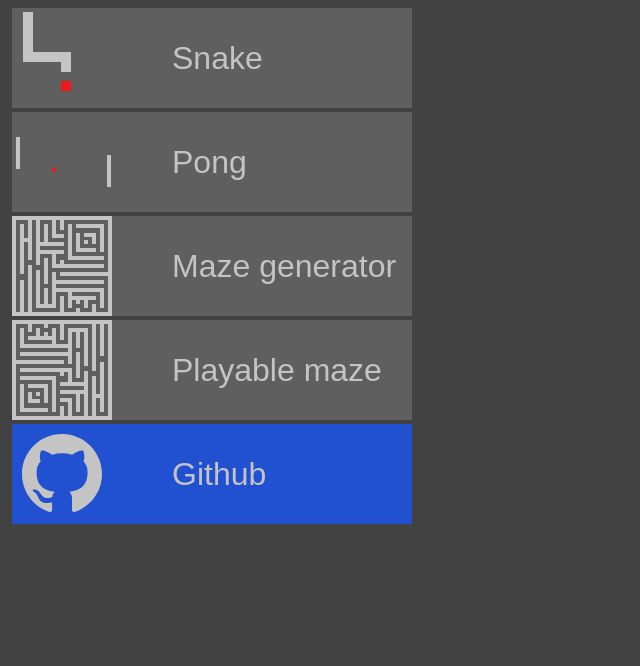
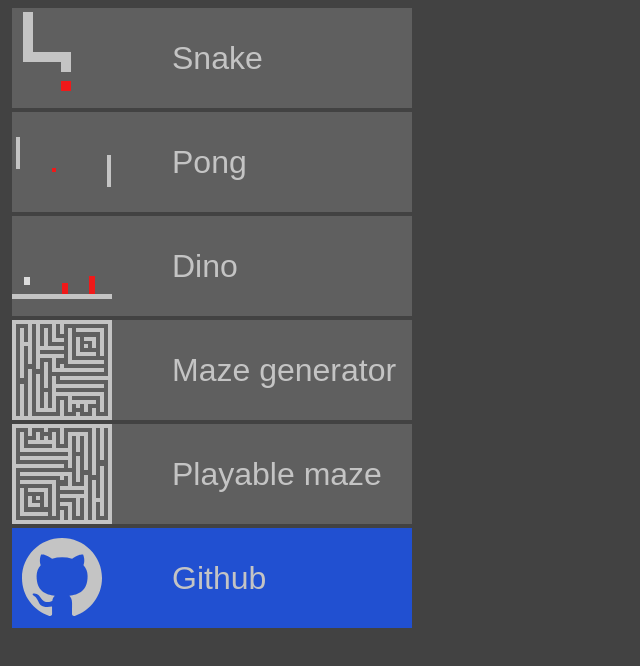
Before and after one commit to Elektrochecker/homepage, a plain HTML site: page index.html in a window 1280 px wide. Shown: the whole page, without its empty margins (0-640 px from the left). Drawn offline with Linux system fonts and the light colour scheme.

Commit message:
dino div

```diff
--- a/index.html
+++ b/index.html
@@ -7,6 +7,7 @@
 
 <body style="background-color:rgb(66, 66, 66);">
 
+    <div id="gameList">
         <!-- snake div -->
         <div class="hoverElementDiv">
             <a href="https://elektrochecker.github.io/snake/">
@@ -39,6 +40,20 @@
                 </svg>
             </a>
             <p class="divText">Pong</p>
+        </div>
+
+        <!-- dino dic -->
+        <div class="hoverElementDiv">
+            <a href="https://elektrochecker.github.io/chrome-dino/">
+                <svg width="100" height="100" viewBox="0 0 100 100" fill="none" xmlns="http://www.w3.org/2000/svg">
+                    <rect width="100" height="100" fill="none" />
+                    <rect y="78" width="100" height="5" fill="#C4C4C4" />
+                    <rect x="12" y="61" width="6" height="8" fill="#DCDCDC" />
+                    <rect x="50" y="67" width="6" height="11" fill="#F01919" />
+                    <rect x="77" y="60" width="6" height="18" fill="#F01919" />
+                </svg>
+            </a>
+            <p class="divText">Dino</p>
         </div>
 
         <!-- maze div -->
@@ -99,7 +114,8 @@
         <!-- maze playaböe div -->
         <div class="hoverElementDiv">
             <a href="https://elektrochecker.github.io/Maze-generator-playable/">
-            <svg id="playMazeSVG" width="100" height="100" viewBox="0 0 100 100" fill="none" xmlns="http://www.w3.org/2000/svg">
+                <svg id="playMazeSVG" width="100" height="100" viewBox="0 0 100 100" fill="none"
+                    xmlns="http://www.w3.org/2000/svg">
                     <rect width="100" height="100" fill="none" />
                     <rect width="100" height="100" fill="none" />
                     <rect width="4" height="100" fill="#C4C4C4" />
@@ -163,6 +179,7 @@
             </a>
             <p class="divText">Github</p>
         </div>
+    </div>
 </body>
 
 </html>
--- a/style.css
+++ b/style.css
@@ -8,7 +8,7 @@
 }
 
 .hoverElementDiv:hover {
-    transform: translateX(4%);
+    transform: translateX(20px);
 }
 
 .divText {
```
Also changed, not shown: svg/dino.svg (added). Lines whose indentation alone changed are shown as unchanged.
